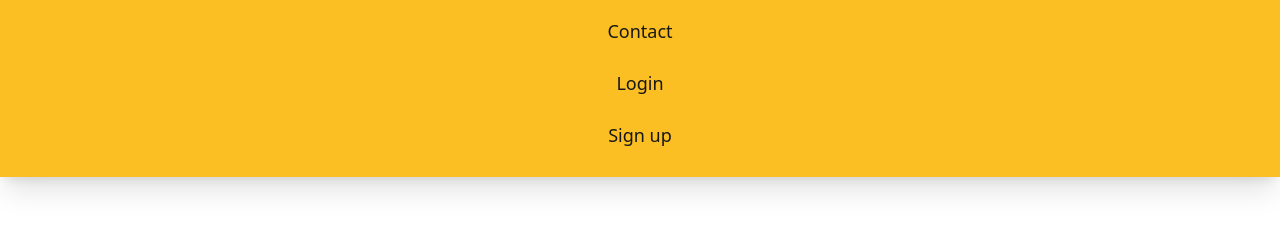
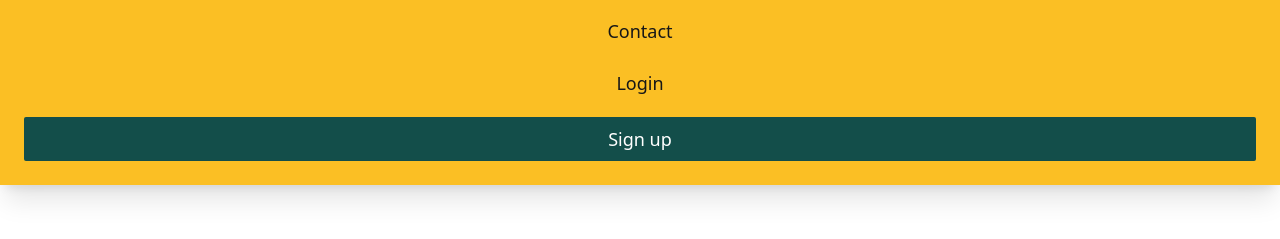
Before and after one commit to Yuy-1/Modern_Landing_Page, a website built with Vite: page Modern-landing-page/index.html in a window 1280 px wide. Shown: the part 127-366 px from the top of the page. Built offline with nearby package versions, Linux system fonts and the light colour scheme.

Commit message:
add teal background to sign up button menu item remove text-color-neutral from each menu item,

```diff
--- a/Modern-landing-page/index.html
+++ b/Modern-landing-page/index.html
@@ -81,7 +81,6 @@
         rounded-sm
         ring-offset-4
         ring-offset-amber-400
-        text-neutral-900
         hover:text-neutral-600
         transition-colors
         " href="/">Home</a>
@@ -95,7 +94,6 @@
         rounded-sm
         ring-offset-4
         ring-offset-amber-400
-        text-neutral-900
         hover:text-neutral-600
         transition-colors
         " href="/">Contact</a>
@@ -109,21 +107,20 @@
         rounded-sm
         ring-offset-4
         ring-offset-amber-400
-        text-neutral-900
         hover:text-neutral-600
         transition-colors
         " href="/">Login</a>
         <a role="menuitem" class="
-        py-1
+        py-2
         px-6
-        dark:text-neutral-900
+        bg-teal-900
+        text-white
         focus:outline-none
         focus-visible:ring-4
         ring-neutral-900
         rounded-sm
         ring-offset-4
         ring-offset-amber-400
-        text-neutral-900
         hover:text-neutral-600
         transition-colors
         " href="/">Sign up</a>
```
